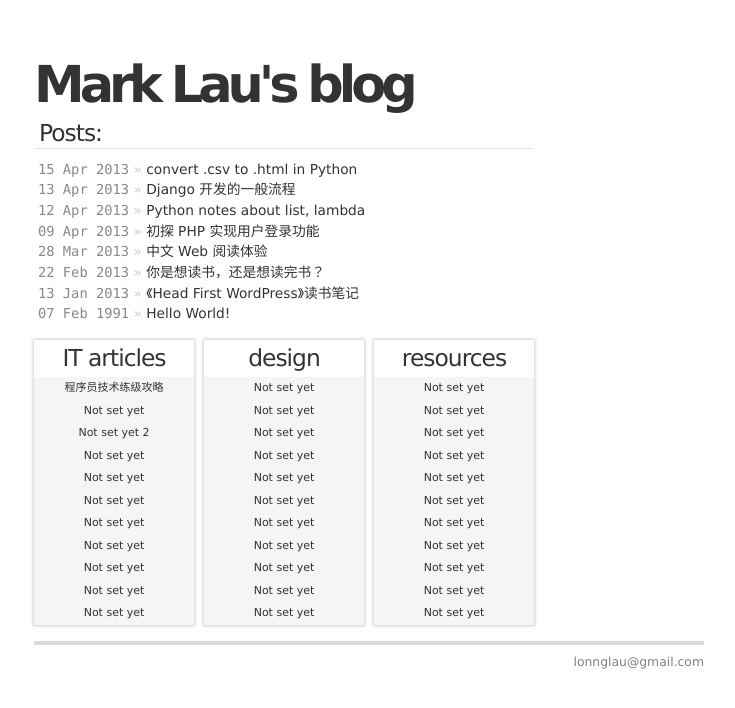
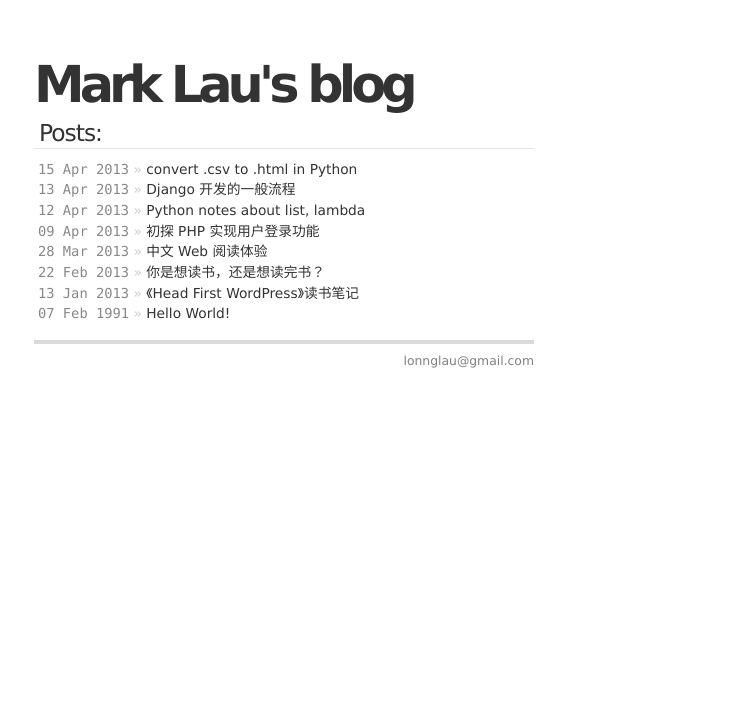
Before and after one commit to yuel/lonn.github.com, a Jekyll site: the page built from index.html, in a window 1280 px wide. Shown: the top 708 px of the page, without its empty margins (271-1006 px from the left). Built offline with Jekyll 4.4.1, drawn with Linux system fonts in a browser that asks for light colours.

Commit message:
Update default.html

```diff
--- a/_layouts/default.html
+++ b/_layouts/default.html
@@ -17,63 +17,9 @@
 	</div>
 
 	<div id="container">
-		<!-- <div id="home">
-			<h2>Blog Posts</h2>
-		</div> -->
 
 		{{ content }}
 
-		<div id="cols">
-			<div class="col">
-				<div class="box">
-					<h3>IT articles</h3>
-					<a href="http://coolshell.cn/articles/4990.html">程序员技术练级攻略</a>
-					<a href="/">Not set yet</a>
-					<a href="/">Not set yet 2</a>
-					<a href="/">Not set yet</a>
-					<a href="/">Not set yet</a>
-					<a href="/">Not set yet</a>
-					<a href="/">Not set yet</a>
-					<a href="/">Not set yet</a>
-					<a href="/">Not set yet</a>
-					<a href="/">Not set yet</a>
-					<a href="/">Not set yet</a>
-				</div>
-			</div>
-			<div class="col">
-				<div class="box">
-					<h3>design</h3>
-					<a href="/">Not set yet</a>
-					<a href="/">Not set yet</a>
-					<a href="/">Not set yet</a>
-					<a href="/">Not set yet</a>
-					<a href="/">Not set yet</a>
-					<a href="/">Not set yet</a>
-					<a href="/">Not set yet</a>
-					<a href="/">Not set yet</a>
-					<a href="/">Not set yet</a>
-					<a href="/">Not set yet</a>
-					<a href="/">Not set yet</a>
-				</div>
-			</div>
-			<div class="col mr0">
-				<div class="box">
-					<h3>resources</h3>
-					<a href="/">Not set yet</a>
-					<a href="/">Not set yet</a>
-					<a href="/">Not set yet</a>
-					<a href="/">Not set yet</a>
-					<a href="/">Not set yet</a>
-					<a href="/">Not set yet</a>
-					<a href="/">Not set yet</a>
-					<a href="/">Not set yet</a>
-					<a href="/">Not set yet</a>
-					<a href="/">Not set yet</a>
-					<a href="/">Not set yet</a>
-				</div>
-			</div>
-		</div>
-	</div>
 	<div id="footer">
 		lonnglau@gmail.com
 	</div>
```
